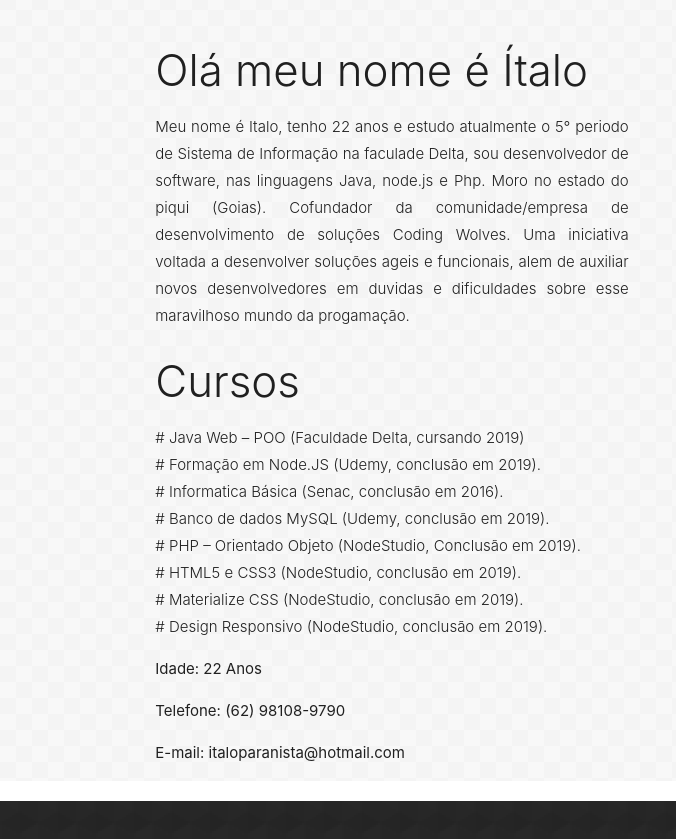
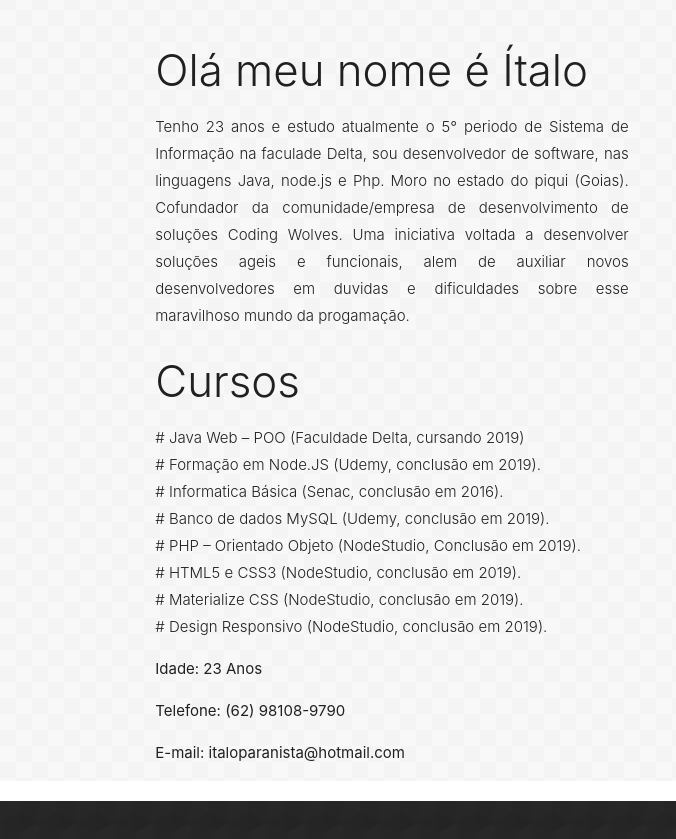
Before and after one commit to italo-wolf/italo-wolf.github.io, a plain HTML site: page index.html in a window 1280 px wide. Shown: the part 982-1821 px from the top of the page, 0-676 px from the left. Drawn offline with nearby package versions, Linux system fonts and the light colour scheme.

Commit message:
Update index.html

```diff
--- a/index.html
+++ b/index.html
@@ -67,7 +67,7 @@
             <div class="col s12 l6">
                 <h3 class="light">Olá meu nome é Ítalo</h3>
                 <p class="light">
-                    Meu nome é Italo, tenho 22 anos e estudo atualmente o 5° periodo de Sistema de Informação na
+                    Tenho 23 anos e estudo atualmente o 5° periodo de Sistema de Informação na
                     faculade Delta, sou desenvolvedor de software, nas linguagens Java, node.js e Php. Moro no estado do
                     piqui (Goias).
                     Cofundador da comunidade/empresa de desenvolvimento de soluções Coding Wolves. Uma iniciativa
@@ -87,7 +87,7 @@
                 </p>
 
                 <p>
-                    Idade: 22 Anos
+                    Idade: 23 Anos
                 </p>
 
                 <p>
```
